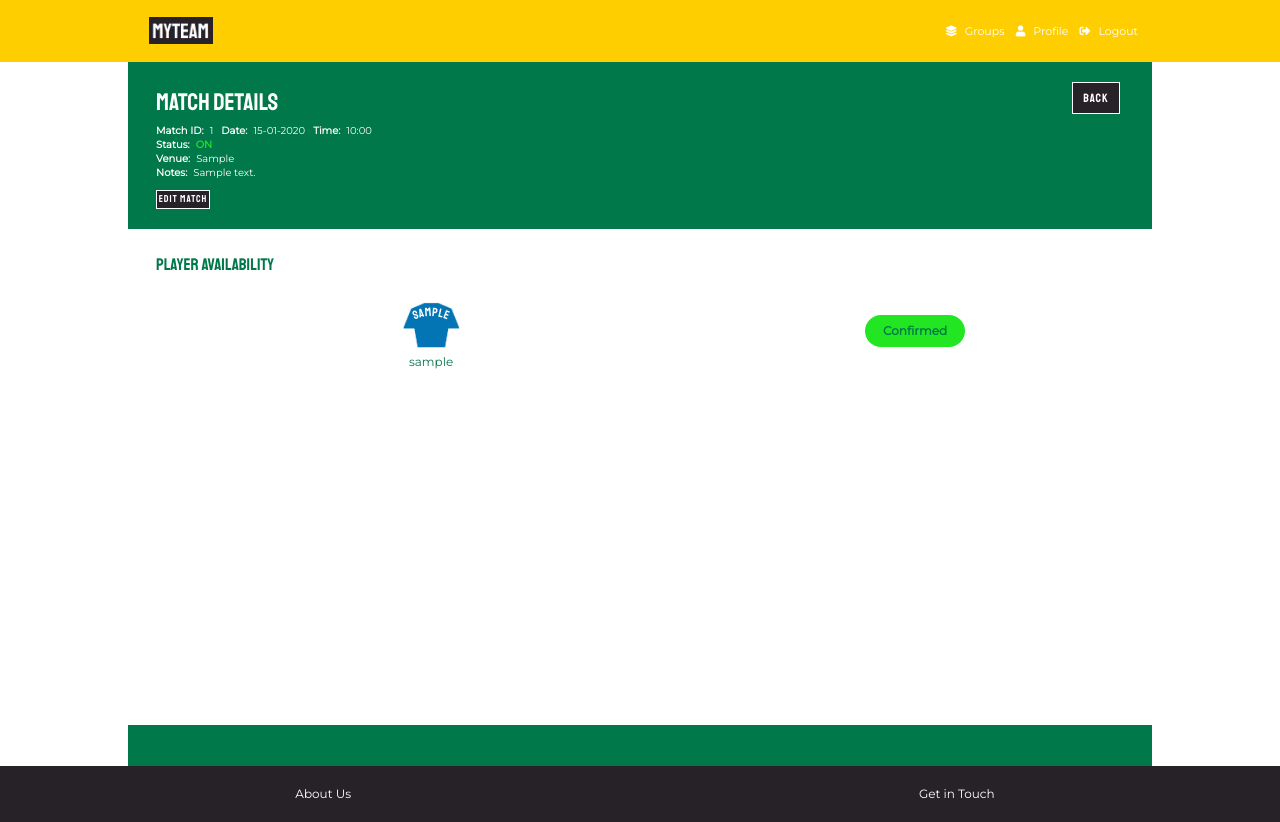
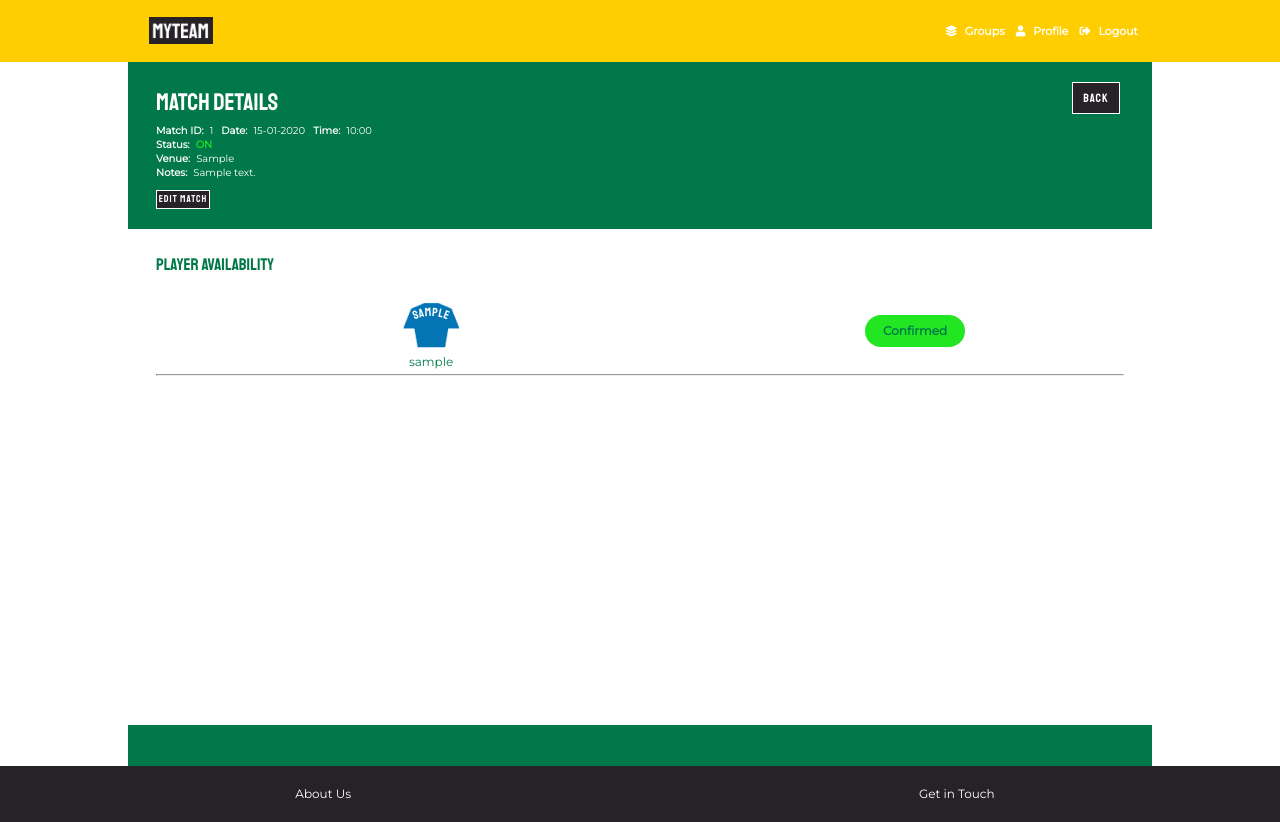
Before and after one commit to ebaymademepoor/django_milestone_project_myTeam, a Django app: a page that uses matches/templates/match_page.html in a window 1280 px wide. Run offline with Django 3.2, Linux system fonts and the light colour scheme; a user stored in the database is signed in; tables that the repository leaves empty hold one stand-in row (values such as "Sample post").

Commit message:
Removed tick numbers from radar chart

```diff
--- a/matches/templates/match_page.html
+++ b/matches/templates/match_page.html
@@ -136,6 +136,7 @@
                         </div>
                     </div>
                 </div>
+                <hr>
             {% endfor %}
 
 
@@ -171,6 +172,7 @@
                         </div>
                     </div>
                 </div>
+                <hr>
             {% endfor %}
         {% endif %}
         </section>
--- a/static/css/components/base.scss
+++ b/static/css/components/base.scss
@@ -38,6 +38,10 @@ nav {
         li {
             padding: 0 4px;
             font-size: 11px;
+
+            a {
+                font-weight:600;
+            }
         }
     }
 
--- a/static/css/styles.css
+++ b/static/css/styles.css
@@ -212,6 +212,8 @@ nav {
     nav ul li {
       padding: 0 4px;
       font-size: 11px; }
+      nav ul li a {
+        font-weight: 600; }
   nav .nav-i {
     margin-right: 8px; }
 
--- a/static/js/scripts/main.js
+++ b/static/js/scripts/main.js
@@ -461,7 +461,8 @@ $(document).ready(function() {
                 ticks: {
                     beginAtZero: true,
                     max: 10,
-                    stepSize: 2
+                    stepSize: 2,
+                    display: false
                 }
             }
         }
```
Also changed, not shown: 1 other file.
